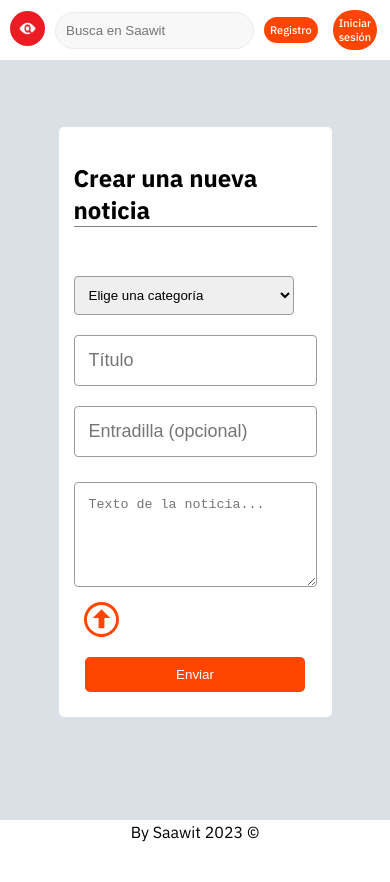
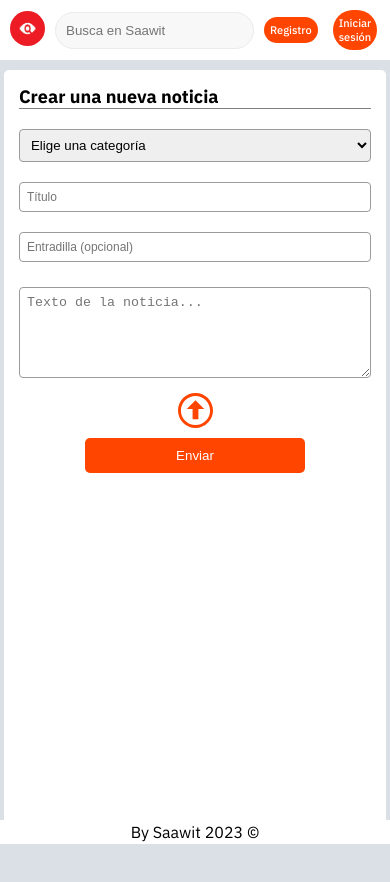
Before and after one commit to JuanGarridoTroche/saawit, a React (Create React App) app in the folder frontend/: page /news in a window 390 px wide. Shown: the top 882 px of the page. Before the commit the page ends 844 px from the top, so only its background shows below. Built offline with nearby package versions, Linux system fonts and the light colour scheme; no server answers.

Commit message:
CREATE: css responsive de crear noticia

```diff
--- a/frontend/src/App.css
+++ b/frontend/src/App.css
@@ -201,8 +201,7 @@ main>.breaking-news>.news-list>.single-news>figure .arrow-down:hover {
 
 main>.breaking-news>.news-list>.single-news a .photos {
   width: 100%;
-  max-height: 300px;
-  max-width: 300px;
+  /* max-height: 300px; */
   /* padding: 20px 10px 10px 20px; */
 }
 
@@ -265,8 +264,8 @@ main>.breaking-news>.news-list>.single-news>section>.body {
   }
 
   main>.breaking-news>.news-list>.single-news a .photos {
-    max-height: 400px;
-    max-width: 600px;
+    /* max-height: 400px; */
+    max-width: 100%;
   }
 
   main>.breaking-news>.news-list>.single-news>section>.title {
--- a/frontend/src/css/Aside.css
+++ b/frontend/src/css/Aside.css
@@ -4,7 +4,7 @@ main>.categories {
 
 
 
-@media(min-width: 600px) {
+@media(min-width: 800px) {
   main>.categories {
     position: fixed;
     left: 0;
@@ -14,14 +14,14 @@ main>.categories {
     justify-content: flex-start;
     align-items: flex-start;
     background-color: white;
-    width: 10vw;
+    width: 14vw;
     height: 100vh;
   }
 
   main>.categories>h2 {
     padding: 1rem 0 1rem .4rem;
     text-transform: uppercase;
-    font-size: 1.8rem;
+    font-size: 1.7rem;
   }
 
   main>.categories> ul > li {
@@ -31,7 +31,7 @@ main>.categories {
     padding: .4rem 1rem;
     text-align: left;
     cursor: pointer;
-    font-size: 1.6rem;
+    font-size: 1.5rem;
   }
 
   main>.categories>ul > li:hover {
--- a/frontend/src/css/CreateNews.css
+++ b/frontend/src/css/CreateNews.css
@@ -1,7 +1,7 @@
 
 .create-news-form {
-  width: 70vw;
-  height: 70vh;
+  width: 98vw;
+  height: 90vh;
   background-color: white;
   display: flex;
   flex-direction: column;
@@ -12,51 +12,49 @@
 }
 
 .create-news-form > h2 {
+  font-size: 1.8rem;
   text-align: left;
-  padding: 20px 0 0;
-  margin-bottom: 30px;
   border-bottom: 1px solid grey;
   width: 100%;
 }
 
 .create-news-form > .create-news-container {
   width: 100%;
-  height: 100%;
   border: none;
   display: flex;
   flex-direction: column;
   justify-content: center;
+  padding-top: 20px;
 }
 
 .create-news-form > .create-news-container > select {
-  padding: 10px;
+  padding: 7px;
   border: 1px  solid rgb(155, 155, 155);
   border-radius: 4px;
   margin-bottom: 20px;
   width: 100%;
-  max-width: 220px;
 }
 
 
 .create-news-form > .create-news-container > input.title {
-  padding: 14px;
+  padding: 7px;
   border: 1px  solid rgb(155, 155, 155);
   border-radius: 4px;
   width: 100%;
-  font-size: 1.8rem;
+  font-size: 1.2rem;
 }
 
 .create-news-form > .create-news-container > input.summary {
-  padding: 14px;
+  padding: 7px;
   border: 1px  solid rgb(155, 155, 155);
   margin-bottom: 20px;
   border-radius: 4px;
   width: 100%;
-  font-size: 1.8rem;
+  font-size: 1.2rem;
 }
 
 .create-news-form > .create-news-container > textarea {
-  padding: 14px;
+  padding: 7px;
   border: 1px  solid rgb(155, 155, 155);
   border-radius: 4px;
   margin: 5px 0;
@@ -65,15 +63,13 @@
 
 .create-news-form > .create-news-container > label {
   display: flex;
-  margin: 10px 0 0 10px;
+  justify-content: center;
+  align-items: center;
 }
 
 .create-news-form > .create-news-container > label > .photos {
   width: 35px;
-}
-
-.create-news-form > .create-news-container > label > .photos:hover {
-  opacity: .7;
+  margin: 10px;
 }
 
 .create-news-form > button {
@@ -88,12 +84,70 @@
   margin-bottom: 10px;
 }
 
-.create-news-form > button:hover {
-  opacity: .7;
-}
-
 .error {
   color: red;
   font-family: var(--font-noto);
   font-weight: 700;
+  font-size: 1.2rem;
+  padding-top: 10px;
 }
+
+
+/* Modo escritorio */
+
+@media(min-width: 600px) {
+  .create-news-form {
+    width: 70vw;
+    height: 70vh;
+  }
+
+  .create-news-form > h2 {
+    font-size: 2.4rem;
+    margin-bottom: 30px;
+    padding: 20px 0 0;
+  }
+
+  .create-news-form > .create-news-container {
+    height: 100%;
+  }
+
+  .create-news-form > .create-news-container > select {
+    padding: 10px;
+    max-width: 220px;
+  }
+
+  .create-news-form > .create-news-container > input.title {
+    padding: 14px;
+    font-size: 1.8rem;
+  }
+
+  .create-news-form > .create-news-container > input.summary{
+    padding: 14px;
+    font-size: 1.8rem;
+  }
+
+  .create-news-form > .create-news-container > textarea {
+    padding: 14px;
+  }
+
+  .create-news-form > .create-news-container > label > .photos:hover {
+    opacity: .7;
+  }
+
+  .create-news-form > .create-news-container > label {
+    margin: 10px 0 0 10px;
+    justify-content: flex-start;
+
+  }
+
+  .error {
+    color: red;
+    font-family: var(--font-noto);
+    font-weight: 700;
+    padding-top: 0;
+  }
+
+  .create-news-form > button:hover {
+    opacity: .7;
+  }
+}
```
